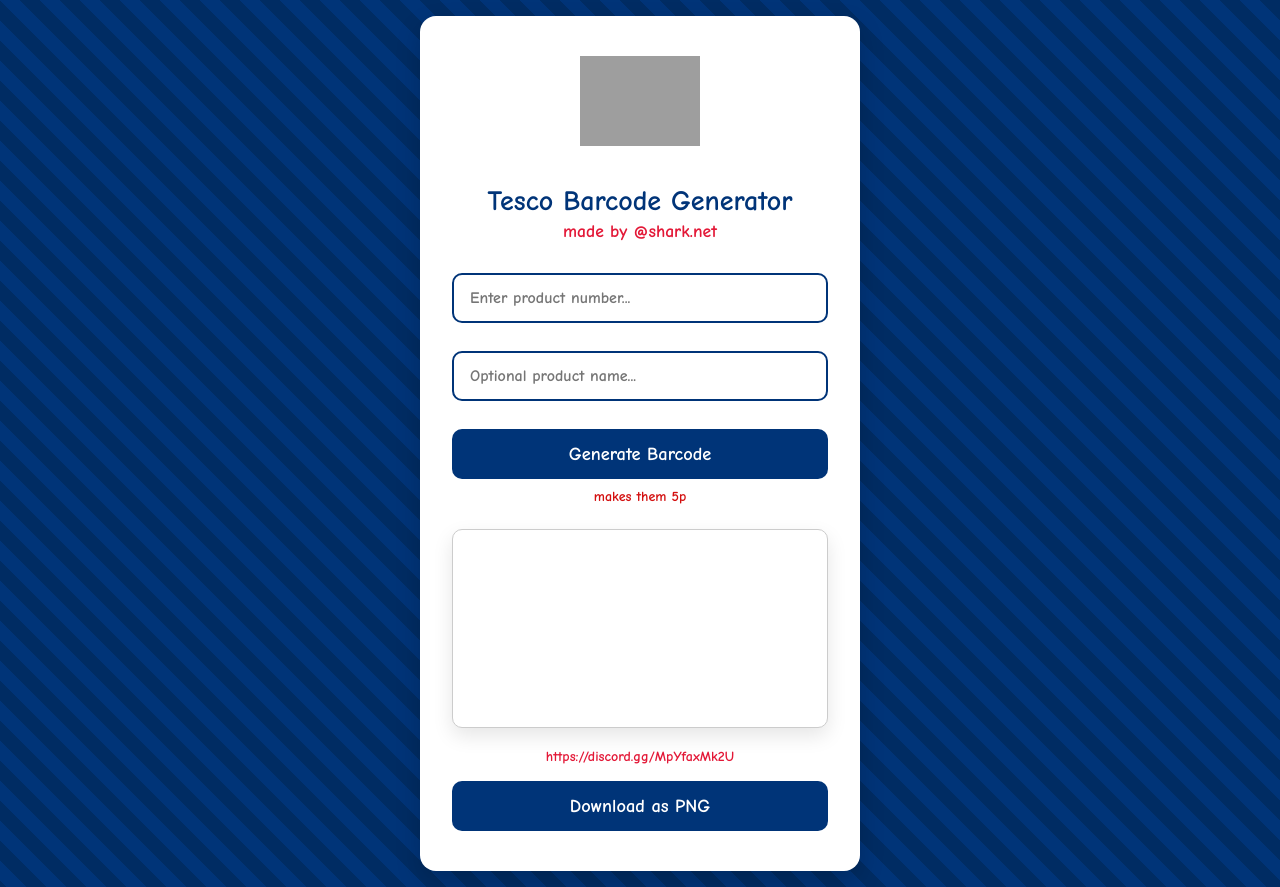
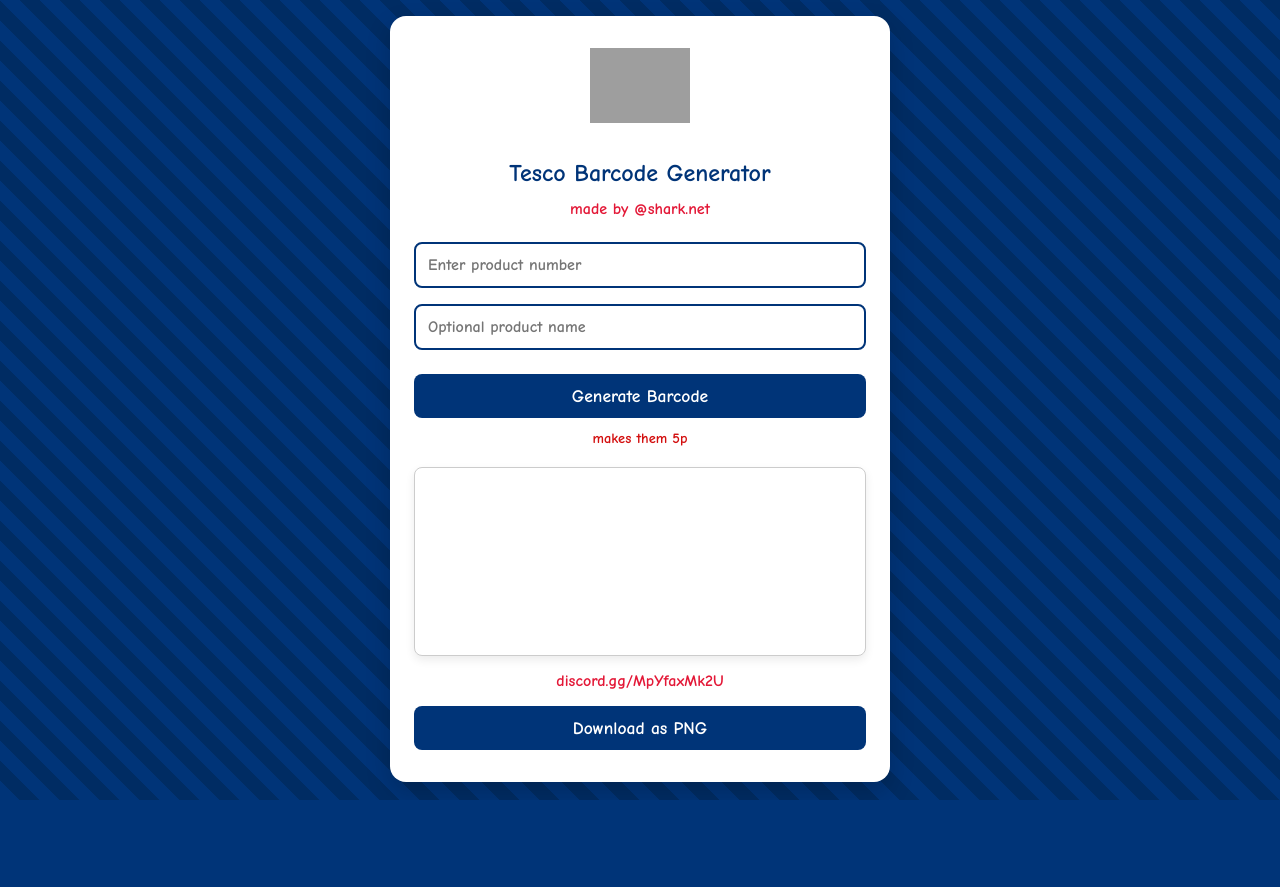
Before and after one commit to yunokv/sharkkg3n, a plain HTML site: page tesco.html in a window 1280 px wide. After the commit the page ends 800 px from the top, so only its background shows below. Drawn offline with Linux system fonts and the light colour scheme; grey boxes are pictures that could not be loaded; a web font is replaced by a local one.

Commit message:
tesco.html

```diff
--- a/tesco.html
+++ b/tesco.html
@@ -22,79 +22,68 @@
       background-size: 40px 40px;
       display: flex;
       justify-content: center;
-      align-items: center;
+      align-items: flex-start;
       min-height: 100vh;
       padding: 1rem;
       color: #e31837;
-      user-select: none;
     }
 
     .container {
       background-color: #fff;
       border-radius: 16px;
-      padding: 2.5rem 2rem;
+      padding: 2rem 1.5rem;
       box-shadow: 0 10px 25px rgba(0, 0, 0, 0.18);
       width: 100%;
-      max-width: 440px;
+      max-width: 500px;
       text-align: center;
       color: #003478;
-      position: relative;
     }
 
     .tesco-logo {
-      max-width: 120px;
+      max-width: 100px;
       margin-bottom: 1rem;
-      user-select: none;
     }
 
     h1 {
-      font-weight: 700;
-      font-size: 1.75rem;
-      margin-bottom: 0.25rem;
-      color: #003478;
+      font-size: 1.5rem;
+      margin-bottom: 0.3rem;
     }
 
     h2 {
-      font-size: 1.1rem;
-      margin: 0 0 1rem 0;
-      font-weight: 600;
+      font-size: 1rem;
+      margin-bottom: 1rem;
       color: #e31837;
-      user-select: none;
     }
 
     input {
       width: 100%;
-      padding: 14px 16px;
+      padding: 12px;
       font-size: 1rem;
-      margin-top: 1rem;
-      margin-bottom: 0.75rem;
+      margin: 0.5rem 0;
       border: 2px solid #003478;
-      border-radius: 10px;
-      outline-offset: 2px;
-      transition: border-color 0.3s ease, box-shadow 0.3s ease;
+      border-radius: 8px;
+      font-weight: bold;
       color: #003478;
-      font-weight: 600;
     }
 
     input:focus {
       border-color: #e31837;
-      box-shadow: 0 0 8px #e31837;
       background-color: #fff4f4;
+      outline: none;
     }
 
     button {
+      width: 100%;
+      padding: 12px;
       background-color: #003478;
       color: white;
+      font-size: 1.1rem;
+      font-weight: bold;
       border: none;
-      padding: 14px 0;
-      font-size: 1.15rem;
-      border-radius: 10px;
+      border-radius: 8px;
       cursor: pointer;
       margin-top: 1rem;
-      width: 100%;
-      font-weight: 700;
-      transition: background-color 0.3s ease;
-      user-select: none;
+      transition: background-color 0.2s ease;
     }
 
     button:hover {
@@ -102,96 +91,70 @@
     }
 
     canvas {
-      margin-top: 1.5rem;
-      border: 1px solid #ccc;
-      border-radius: 10px;
-      background: #fff;
       width: 100%;
       height: auto;
-      max-height: 300px;
-      image-rendering: pixelated;
-      user-select: none;
-      box-shadow: 0 8px 20px rgba(0, 0, 0, 0.1);
+      margin-top: 1.2rem;
+      border: 1px solid #ccc;
+      border-radius: 8px;
+      background: #fff;
+      box-shadow: 0 4px 10px rgba(0, 0, 0, 0.08);
     }
 
     .notice {
+      margin-top: 0.75rem;
+      font-size: 0.9rem;
+      font-weight: bold;
       color: #d30f0f;
-      font-size: 14px;
-      margin-top: 0.6rem;
-      font-weight: 600;
-      user-select: none;
     }
 
     a {
       display: block;
-      margin-top: 1rem;
+      margin-top: 0.75rem;
       color: #e31837;
+      font-weight: bold;
       text-decoration: none;
-      font-size: 14px;
-      font-weight: 600;
-      user-select: text;
-      transition: color 0.3s ease;
     }
 
     a:hover {
       text-decoration: underline;
-      color: #ff4f4f;
     }
 
     @media (max-width: 400px) {
-      .container {
-        padding: 2rem 1.25rem;
-      }
-
-      h1 {
-        font-size: 1.4rem;
-      }
-
-      input, button {
-        font-size: 1rem;
-      }
-
-      canvas {
-        max-height: 250px;
-      }
+      h1 { font-size: 1.25rem; }
+      h2 { font-size: 0.95rem; }
+      input, button { font-size: 0.95rem; }
     }
   </style>
 </head>
 <body>
 
-  <div class="container" role="main" aria-label="Tesco Barcode Generator">
-    <img class="tesco-logo" src="https://www.logo.wine/a/logo/Tesco/Tesco-Logo.wine.svg" alt="Tesco Logo" draggable="false" />
+  <div class="container">
+    <img class="tesco-logo" src="https://www.logo.wine/a/logo/Tesco/Tesco-Logo.wine.svg" alt="Tesco Logo">
     <h1>Tesco Barcode Generator</h1>
     <h2>made by @shark.net</h2>
 
     <input
       type="text"
       id="userInput"
-      placeholder="Enter product number..."
-      aria-label="Product number input"
+      placeholder="Enter product number"
+      inputmode="numeric"
       pattern="\d*"
-      inputmode="numeric"
       oninput="this.value = this.value.replace(/\D/g,'')"
     />
     <input
       type="text"
       id="productName"
-      placeholder="Optional product name..."
-      aria-label="Optional product name"
+      placeholder="Optional product name"
     />
 
-    <button onclick="generateBarcode()" aria-label="Generate barcode">Generate Barcode</button>
-    <div class="notice" role="alert">makes them 5p</div>
+    <button onclick="generateBarcode()">Generate Barcode</button>
+    <div class="notice">makes them 5p</div>
 
-    <canvas id="barcodeCanvas" width="1140" height="600" aria-label="Generated barcode"></canvas>
+    <canvas id="barcodeCanvas" width="600" height="250"></canvas>
 
-    <a href="https://discord.gg/MpYfaxMk2U" target="_blank" rel="noopener noreferrer" aria-label="Join Discord server">
-      https://discord.gg/MpYfaxMk2U
-    </a>
+    <a href="https://discord.gg/MpYfaxMk2U" target="_blank">discord.gg/MpYfaxMk2U</a>
 
-    <button onclick="downloadBarcode()" aria-label="Download barcode as PNG" style="margin-top: 1rem;">
-      Download as PNG
-    </button>
+    <button onclick="downloadBarcode()">Download as PNG</button>
   </div>
 
   <script>
@@ -202,47 +165,44 @@
       const ctx = canvas.getContext('2d');
 
       if (!/^\d+$/.test(input)) {
-        alert("Only digits allowed in the number field!");
+        alert("Only digits allowed!");
         return;
       }
 
       const fullCode = '971' + input + '70000507';
-
-      // Clear canvas
       ctx.clearRect(0, 0, canvas.width, canvas.height);
 
-      // Create temp canvas for high-quality barcode
       const temp = document.createElement('canvas');
       temp.width = 1000;
-      temp.height = 400;
+      temp.height = 300;
 
       JsBarcode(temp, fullCode, {
         format: "CODE128",
         lineColor: "#000",
-        width: 4,
-        height: 300,
+        width: 3,
+        height: 200,
         displayValue: true,
         font: "Comic Sans MS",
-        fontSize: 60,
-        margin: 20
+        fontSize: 40,
+        margin: 10
       });
 
       const x = (canvas.width - temp.width) / 2;
-      const y = (canvas.height - temp.height) / 2 - 20;
+      const y = (canvas.height - temp.height) / 2;
 
       ctx.drawImage(temp, x, y);
 
       if (name) {
-        ctx.font = "bold 80px 'Comic Sans MS'";
+        ctx.font = "bold 24px 'Comic Sans MS'";
         ctx.fillStyle = "#e31837";
         ctx.textAlign = "center";
-        ctx.fillText(name, canvas.width / 2, canvas.height - 80);
+        ctx.fillText(name, canvas.width / 2, canvas.height - 10);
       }
     }
 
     function downloadBarcode() {
+      const canvas = document.getElementById('barcodeCanvas');
       const name = document.getElementById('productName').value.trim();
-      const canvas = document.getElementById('barcodeCanvas');
       const link = document.createElement('a');
       link.download = (name ? name.replace(/[^a-z0-9]/gi, '_').toLowerCase() : 'tesco_barcode') + '.png';
       link.href = canvas.toDataURL("image/png");
```
